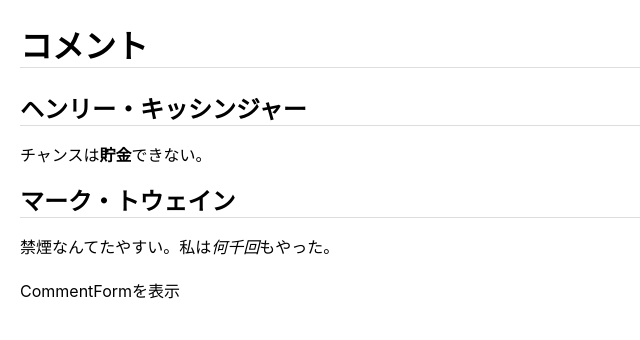
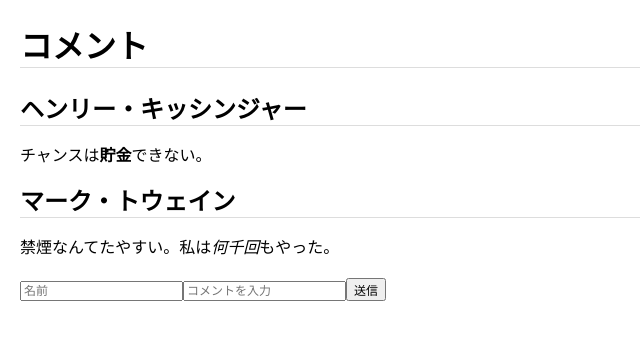
Before and after one commit to FumioNonaka/react-comment-box, a React (Create React App) app: page / in a window 1280 px wide. Shown: the top 340 px of the page, without its empty margins (0-640 px from the left). Built offline with nearby package versions, Linux system fonts and the light colour scheme.

Commit message:
React入門 05: フォームからページにデータを追加する

```diff
--- a/src/App.js
+++ b/src/App.js
@@ -7,6 +7,7 @@
   constructor(props) {
     super(props);
     this.state = {data: []};
+    this.handleCommentSubmit = this.handleCommentSubmit.bind(this);
   }
   async componentDidMount() {
     const url = 'comments.json';
@@ -20,12 +21,17 @@
       console.error('エラー:', error);
     }
   }
+  handleCommentSubmit(comment) {
+    console.log(comment);  // 確認用
+    const data = [...this.state.data, comment];
+    this.setState({data: data});
+  }
   render() {
     return (
       <div className="App">
         <h1>コメント</h1>
         <CommentList data={this.state.data} />
-        <CommentForm />
+        <CommentForm onCommentSubmit={this.handleCommentSubmit} />
       </div>
     );
   }
--- a/src/components/CommentForm.js
+++ b/src/components/CommentForm.js
@@ -1,11 +1,43 @@
 import React from 'react';
 
-const CommentForm = () => {
-  return (
-    <div className="CommentForm">
-      CommentFormを表示
-    </div>
-  );
+class CommentForm extends React.Component {
+  constructor(props) {
+    super(props);
+    this.state = {author: '', text: ''};
+    this.handleAuthorChange = this.handleAuthorChange.bind(this);
+    this.handleTextChange = this.handleTextChange.bind(this);
+    this.handleSubmit = this.handleSubmit.bind(this);
+  }
+  handleAuthorChange(event) {
+    this.setState({author: event.target.value});
+  }
+  handleTextChange(event) {
+    this.setState({text: event.target.value});
+  }
+  handleSubmit(event) {
+    event.preventDefault();
+    this.props.onCommentSubmit({author: this.state.author, text: this.state.text});
+    this.setState({author: '', text: ''});
+  }
+  render() {
+    return (
+      <form className="CommentForm"  onSubmit={this.handleSubmit}>
+          <input
+            type="text"
+            placeholder="名前"
+            value={this.state.author}
+            onChange={this.handleAuthorChange}
+          />
+          <input
+            type="text"
+            placeholder="コメントを入力"
+            value={this.state.text}
+            onChange={this.handleTextChange}
+          />
+          <input type="submit" value="送信" />
+        </form>
+    );
+  }
 };
 
 export default CommentForm;
```
